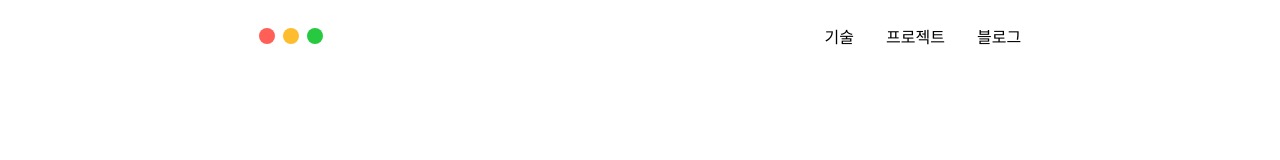
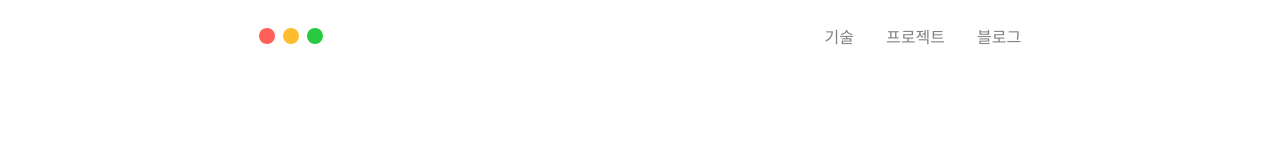
Before and after one commit to minwoo1119/its-minu, a React (Vite) app: page / in a window 1280 px wide. Shown: the top 160 px of the page. Built offline with nearby package versions, Linux system fonts and the light colour scheme.

Commit message:
fix: Header 클릭 링크 추가 #9

```diff
--- a/src/components/header/Header.tsx
+++ b/src/components/header/Header.tsx
@@ -1,6 +1,11 @@
 import styles from './header.module.scss';
 
-export const Header = () => {
+interface HeaderProps {
+  onTechClick: () => void;
+  onProjectClick: () => void;
+}
+
+export const Header = ({ onTechClick, onProjectClick }: HeaderProps) => {
   return (
     <div className={styles.container}>
       <div className={styles.dots}>
@@ -9,9 +14,19 @@ export const Header = () => {
         <div className={styles.dot}></div>
       </div>
       <div className={styles.selectTab}>
-        <div className={styles.tab}>기술</div>
-        <div className={styles.tab}>프로젝트</div>
-        <div className={styles.tab}>블로그</div>
+        <div className={styles.tab} onClick={onTechClick}>
+          기술
+        </div>
+        <div className={styles.tab} onClick={onProjectClick}>
+          프로젝트
+        </div>
+        <a
+          className={styles.tab}
+          href='https://lmw1119.tistory.com/'
+          target='_blank'
+        >
+          블로그
+        </a>
       </div>
     </div>
   );
--- a/src/components/header/header.module.scss
+++ b/src/components/header/header.module.scss
@@ -38,6 +38,8 @@
 
     .tab {
       cursor: pointer;
+      text-decoration: none;
+      color: gray;
 
       &:hover {
         color: #1150af;
```
